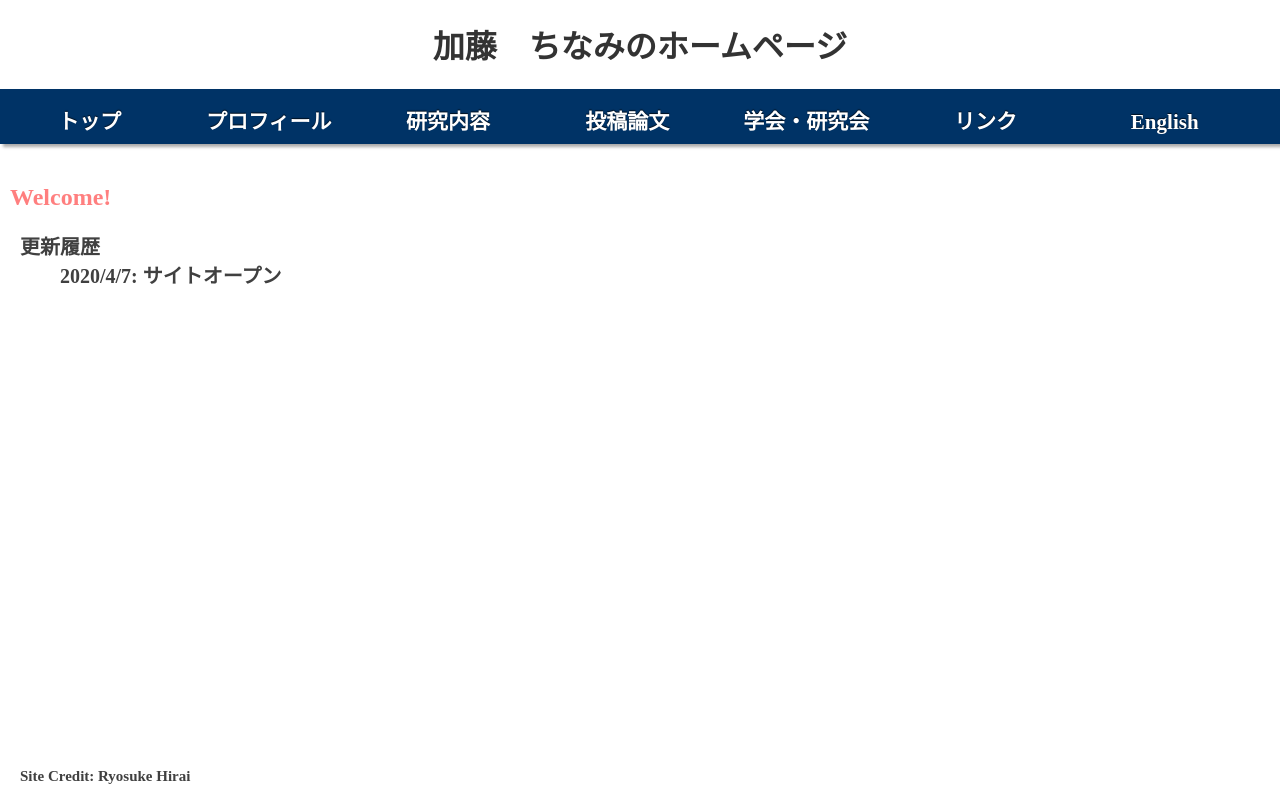
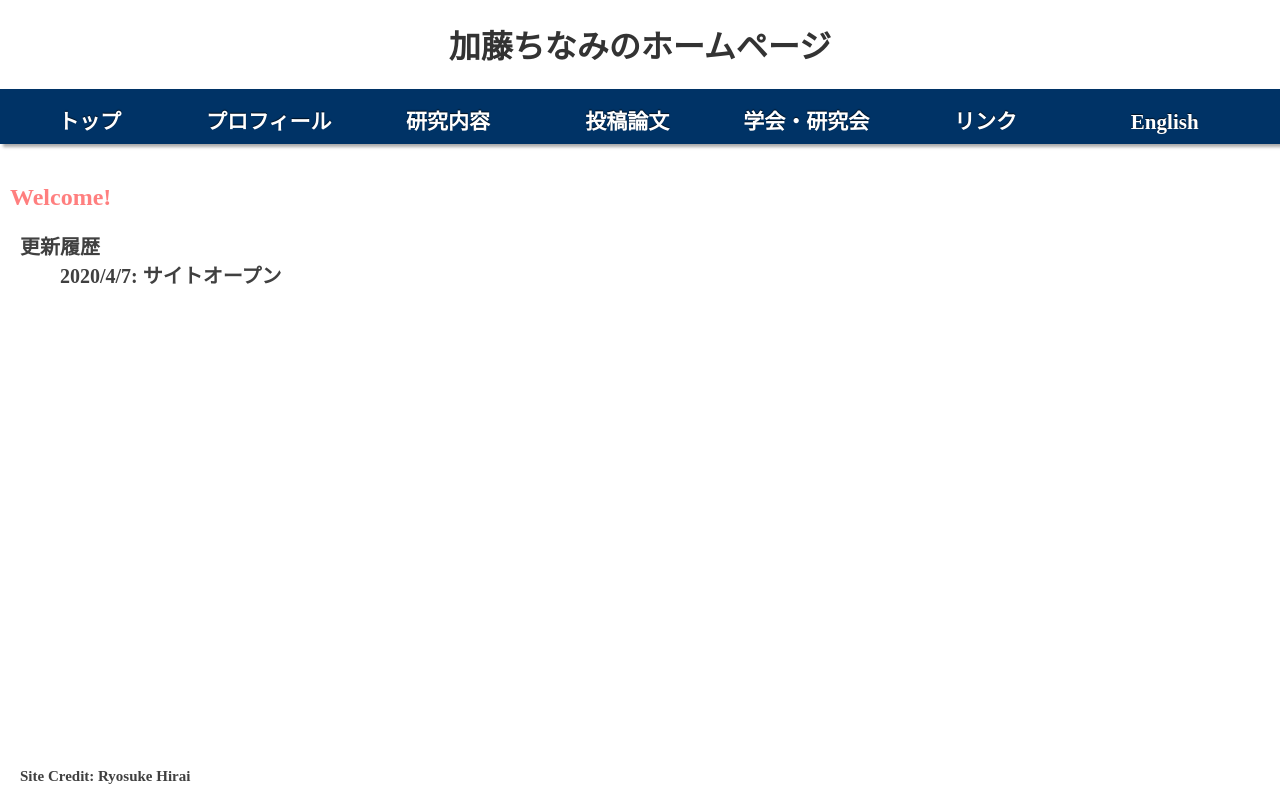
Before and after one commit to Chinami1229/HP, a plain HTML site: page index.html in a window 1280 px wide. Drawn offline with Linux system fonts and the light colour scheme.

Commit message:
Add files via upload

```diff
--- a/index.html
+++ b/index.html
@@ -26,7 +26,7 @@
     <title>加藤ちなみのページ</title>
   </head>
   <body>
-    <h1>加藤　ちなみのホームページ</h1>
+    <h1>加藤ちなみのホームページ</h1>
     <nav>
       <ul id="dropmenu" class="menu">
 	<li><a href="index.html">トップ</a></li>
```
